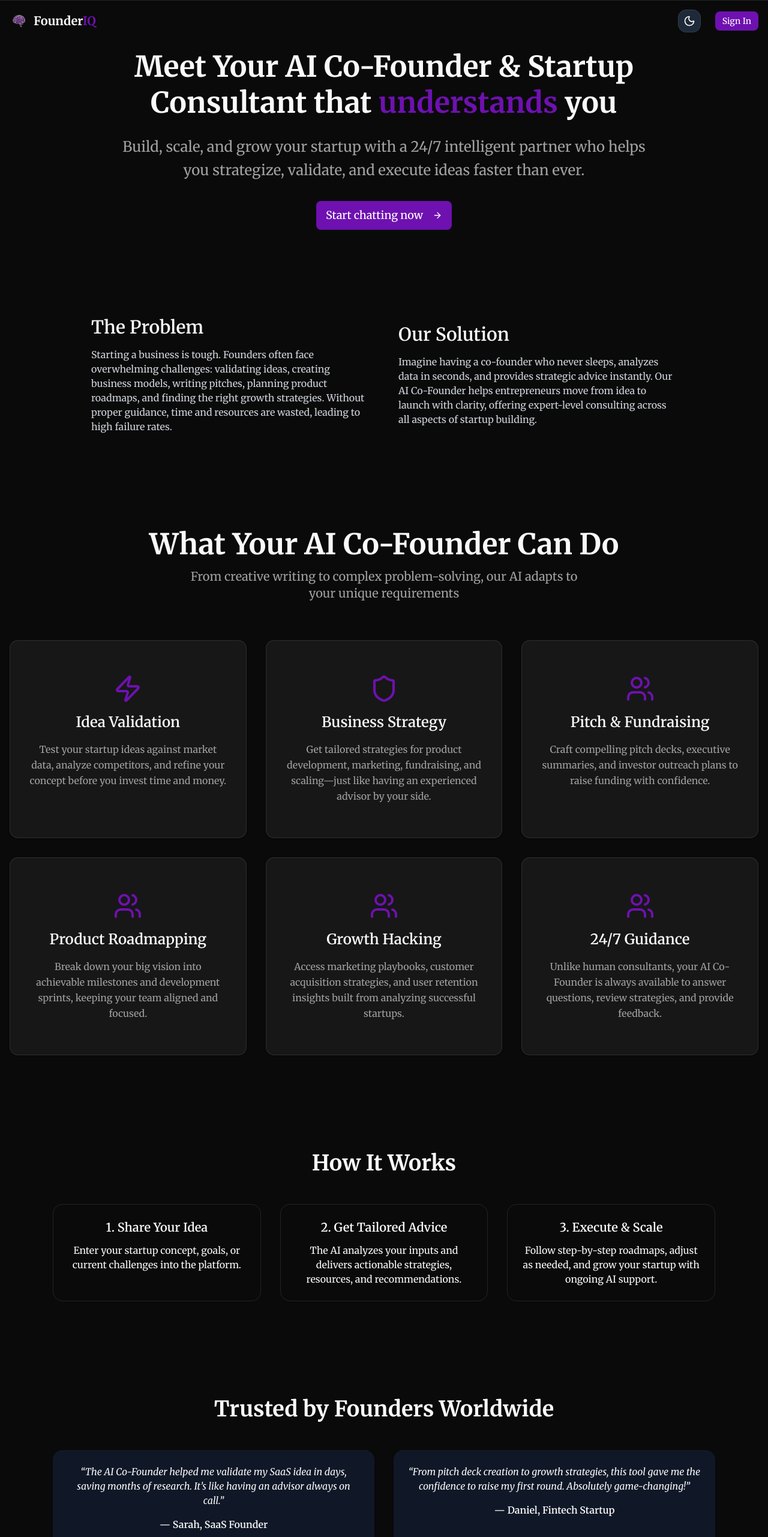
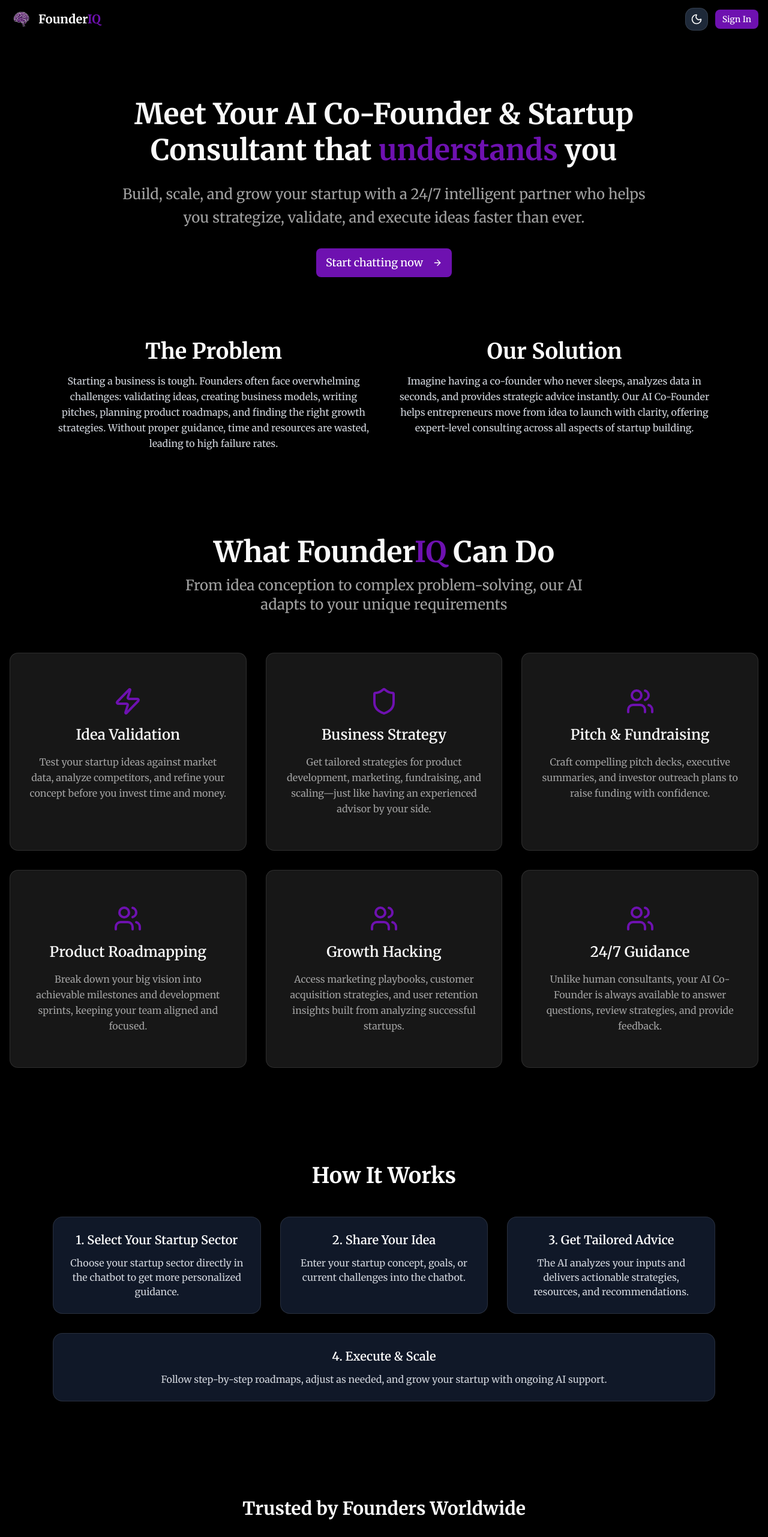
Before and after one commit to khaymanii/FounderIQ, a React (Vite) app: page / in a window 1280 px wide. Shown: the top 2562 px of the page at 60% size. Built offline with nearby package versions, Linux system fonts and the light colour scheme; no server answers.

Commit message:
feat: enhance UI components and improve navigation links across the application

```diff
--- a/src/components/CTASection.tsx
+++ b/src/components/CTASection.tsx
@@ -1,6 +1,7 @@
 import { Card, CardContent } from "@/components/ui/card";
 import { ArrowRight } from "lucide-react";
 import { Button } from "@/components/ui/button";
+import { Link } from "react-router-dom";
 
 function CTASection() {
   return (
@@ -10,10 +11,11 @@
           <h2 className="text-4xl md:text-5xl font-bold mb-6">
             Ready to Build Smarter?
           </h2>
-          <p className="text-xl text-muted-foreground mb-8 max-w-2xl mx-auto">
+          <p className="text-lg md:text-2xl text-muted-foreground mb-8 max-w-2xl mx-auto">
             Don’t go through the startup journey alone. Partner with an AI
             Co-Founder who brings strategy, speed, and clarity to your vision.
           </p>
+          <Link to="/signin">
             <Button
               size="lg"
               className="text-lg px-12 py-6 bg-purple-800 hover:bg-purple-900 text-white cursor-pointer"
@@ -21,6 +23,7 @@
               Get started for free
               <ArrowRight className="ml-2 h-5 w-5" />
             </Button>
+          </Link>
         </CardContent>
       </Card>
     </section>
--- a/src/components/FeatureSection.tsx
+++ b/src/components/FeatureSection.tsx
@@ -7,11 +7,11 @@
     <section id="features" className="container mx-auto px-4 py-20">
       <div className="text-center mb-16">
         <h2 className="text-4xl md:text-5xl font-bold mb-4">
-          What Your AI Co-Founder Can Do
+          What Founder<span className="text-purple-800">IQ</span> Can Do
         </h2>
-        <p className="text-xl text-muted-foreground max-w-2xl mx-auto">
-          From creative writing to complex problem-solving, our AI adapts to
-          your unique requirements
+        <p className="text-lg md:text-2xl text-muted-foreground max-w-2xl mx-auto">
+          From idea conception to complex problem-solving, our AI adapts to your
+          unique requirements
         </p>
       </div>
 
@@ -22,7 +22,7 @@
             <h3 className="text-2xl font-semibold mb-4">Idea Validation</h3>
             <p className="text-muted-foreground leading-relaxed">
               Test your startup ideas against market data, analyze competitors,
-               and refine your concept before you invest time and money.
+              and refine your concept before you invest time and money.
             </p>
           </CardContent>
         </Card>
@@ -33,8 +33,8 @@
             <h3 className="text-2xl font-semibold mb-4">Business Strategy</h3>
             <p className="text-muted-foreground leading-relaxed">
               Get tailored strategies for product development, marketing,
-               fundraising, and scaling—just like having an experienced
-              advisor by your side.
+              fundraising, and scaling—just like having an experienced advisor
+              by your side.
             </p>
           </CardContent>
         </Card>
@@ -61,7 +61,7 @@
           </CardContent>
         </Card>
 
-         <Card className="bg-card border-border">
+        <Card className="bg-card border-border">
           <CardContent className="p-8 text-center">
             <Users className="h-12 w-12 text-purple-800 mx-auto mb-4" />
             <h3 className="text-2xl font-semibold mb-4">Growth Hacking</h3>
@@ -71,7 +71,7 @@
             </p>
           </CardContent>
         </Card>
-          <Card className="bg-card border-border">
+        <Card className="bg-card border-border">
           <CardContent className="p-8 text-center">
             <Users className="h-12 w-12 text-purple-800 mx-auto mb-4" />
             <h3 className="text-2xl font-semibold mb-4">24/7 Guidance</h3>
@@ -81,7 +81,6 @@
             </p>
           </CardContent>
         </Card>
-
       </div>
     </section>
   );
--- a/src/components/Footer.tsx
+++ b/src/components/Footer.tsx
@@ -12,7 +12,7 @@
                 Founder<span className="text-purple-800">IQ</span>
               </span>
             </div>
-            <p className="text-muted-foreground">
+            <p className="text-lg md:text-2xl text-muted-foreground">
               The most advanced AI assistant for modern professionals.
             </p>
           </div>
--- a/src/components/HeroSection.tsx
+++ b/src/components/HeroSection.tsx
@@ -4,13 +4,13 @@
 
 export default function HeroSection() {
   return (
-    <section className="container mx-auto px-4 py-20 text-center">
+    <section className="container mx-auto px-4 lg:pt-40 pt-30 pb-10 text-center">
       <div className="max-w-4xl mx-auto">
-        <h1 className="text-5xl md:text-5xl font-bold mb-6 leading-tight">
+        <h1 className="text-4xl md:text-5xl font-bold mb-6 leading-tight">
           Meet Your AI Co-Founder & Startup Consultant that
           <span className="text-purple-800"> understands</span> you
         </h1>
-        <p className="text-xl md:text-2xl text-muted-foreground mb-8 leading-relaxed">
+        <p className="text-lg md:text-2xl text-muted-foreground mb-8 leading-relaxed">
           Build, scale, and grow your startup with a 24/7 intelligent partner
           who helps you strategize, validate, and execute ideas faster than
           ever.
--- a/src/components/HowItWorks.tsx
+++ b/src/components/HowItWorks.tsx
@@ -1,33 +1,59 @@
+export default function HowItWorks() {
+  return (
+    <section className="w-full bg-white dark:bg-black">
+      <div className="max-w-6xl mx-auto px-6 py-20 text-center">
+        {/* Title */}
+        <h2 className="text-3xl sm:text-4xl font-bold mb-12 text-gray-900 dark:text-white">
+          How It Works
+        </h2>
 
-export default function HowItWorks () {
-    return (
-        <div className="">
-            <section className="max-w-6xl mx-auto px-6 py-20 text-center">
-               <h2 className="text-4xl font-bold mb-12">How It Works</h2>
-                <div className="grid md:grid-cols-3 gap-8">
-                  <div className="p-6 border rounded-2xl">
-                    <h3 className="text-xl font-semibold mb-3">1. Share Your Idea</h3>
-                    <p>
-                     Enter your startup concept, goals, or current challenges into the
-                     platform.
+        {/* Steps Grid */}
+        <div className="grid grid-cols-1 md:grid-cols-3 gap-8">
+          {/* Step 1 */}
+          <div className="p-6 border rounded-2xl bg-white dark:bg-gray-900 shadow-sm">
+            <h3 className="text-lg sm:text-xl font-semibold mb-3 text-gray-900 dark:text-white">
+              1. Select Your Startup Sector
+            </h3>
+            <p className="text-gray-600 dark:text-gray-300">
+              Choose your startup sector directly in the chatbot to get more
+              personalized guidance.
             </p>
           </div>
-                  <div className="p-6 border rounded-2xl">
-                    <h3 className="text-xl font-semibold mb-3">2. Get Tailored Advice</h3>
-                       <p>
+
+          {/* Step 2 */}
+          <div className="p-6 border rounded-2xl bg-white dark:bg-gray-900 shadow-sm">
+            <h3 className="text-lg sm:text-xl font-semibold mb-3 text-gray-900 dark:text-white">
+              2. Share Your Idea
+            </h3>
+            <p className="text-gray-600 dark:text-gray-300">
+              Enter your startup concept, goals, or current challenges into the
+              chatbot.
+            </p>
+          </div>
+
+          {/* Step 3 */}
+          <div className="p-6 border rounded-2xl bg-white dark:bg-gray-900 shadow-sm">
+            <h3 className="text-lg sm:text-xl font-semibold mb-3 text-gray-900 dark:text-white">
+              3. Get Tailored Advice
+            </h3>
+            <p className="text-gray-600 dark:text-gray-300">
               The AI analyzes your inputs and delivers actionable strategies,
               resources, and recommendations.
             </p>
           </div>
-                    <div className="p-6 border rounded-2xl">
-                     <h3 className="text-xl font-semibold mb-3">3. Execute & Scale</h3>
-                     <p>
+
+          {/* Step 4 */}
+          <div className="p-6 border rounded-2xl bg-white dark:bg-gray-900 shadow-sm md:col-span-3">
+            <h3 className="text-lg sm:text-xl font-semibold mb-3 text-gray-900 dark:text-white">
+              4. Execute & Scale
+            </h3>
+            <p className="text-gray-600 dark:text-gray-300">
               Follow step-by-step roadmaps, adjust as needed, and grow your
               startup with ongoing AI support.
             </p>
           </div>
         </div>
+      </div>
     </section>
-              </div>
-    )
+  );
 }
--- a/src/components/NavBar.tsx
+++ b/src/components/NavBar.tsx
@@ -1,20 +1,24 @@
 import { Link } from "react-router-dom";
 import { Button } from "./ui/button";
 import Logo from "@/assets/logo.png";
-import ThemeButton from "./ThemeButton"
+import ThemeButton from "./ThemeButton";
 
 export default function NavBar() {
-
   return (
-    <header className="border-b border-border">
-      <div className="container mx-auto px-4 py-4 flex items-center justify-between fixed bg-blend-darken">
+    <header className="w-full fixed top-0 left-0 z-50 shadow-md bg-black">
+      <div className="container mx-auto px-4 py-3 flex items-center justify-between">
+        {/* Logo + Brand */}
         <div className="flex items-center space-x-2">
-          <img src={Logo} className="h-8 w-8 text-primary" />
-          <span className="text-xl font-bold">
+          <Link to="/">
+            <img src={Logo} alt="FounderIQ Logo" className="h-10 w-10" />
+          </Link>
+          <span className="text-lg md:text-xl font-bold text-white hidden md:inline-block">
             Founder<span className="text-purple-800">IQ</span>
           </span>
         </div>
-        <nav className="md:flex items-center space-x-6">
+
+        {/* Right Section */}
+        <nav className="flex items-center space-x-3">
           <ThemeButton />
           <Link to="/signin">
             <Button
--- a/src/components/Problem.tsx
+++ b/src/components/Problem.tsx
@@ -1,12 +1,13 @@
-
-export default function problem () {
+export default function Problem() {
   return (
-        <div className="">
-
-            <section className="max-w-5xl mx-auto px-6 py-16 grid md:grid-cols-2 gap-12 items-center">
+    <section className="w-full bg-white dark:bg-black">
+      <div className="max-w-6xl mx-auto px-4 sm:px-6 lg:px-8 py-16 grid grid-cols-1 md:grid-cols-2 gap-12 items-start text-center">
+        {/* Problem */}
         <div>
-               <h2 className="text-3xl font-semibold mb-4">The Problem</h2>
-                 <p className="text-gray-600 dark:text-gray-300 mb-4">
+          <h2 className="text-2xl sm:text-3xl lg:text-4xl font-bold mb-4 text-gray-900 dark:text-white">
+            The Problem
+          </h2>
+          <p className="text-gray-600 dark:text-gray-300 leading-relaxed">
             Starting a business is tough. Founders often face overwhelming
             challenges: validating ideas, creating business models, writing
             pitches, planning product roadmaps, and finding the right growth
@@ -14,16 +15,20 @@
             leading to high failure rates.
           </p>
         </div>
+
+        {/* Solution */}
         <div>
-                   <h2 className="text-3xl font-semibold mb-4">Our Solution</h2>
-                    <p className="text-gray-600 dark:text-gray-300 mb-4">
+          <h2 className="text-2xl sm:text-3xl lg:text-4xl font-bold mb-4 text-gray-900 dark:text-white">
+            Our Solution
+          </h2>
+          <p className="text-gray-600 dark:text-gray-300 leading-relaxed">
             Imagine having a co-founder who never sleeps, analyzes data in
             seconds, and provides strategic advice instantly. Our AI Co-Founder
             helps entrepreneurs move from idea to launch with clarity, offering
             expert-level consulting across all aspects of startup building.
           </p>
         </div>
+      </div>
     </section>
-        </div>
-    )
+  );
 }
--- a/src/components/Testimonials.tsx
+++ b/src/components/Testimonials.tsx
@@ -1,30 +1,27 @@
-
-
 export default function Testimonials() {
-
-     return  (
+  return (
     <div className="py-20">
       <div className="max-w-6xl mx-auto px-6 text-center">
-              <h2 className="text-4xl font-bold mb-12">Trusted by Founders Worldwide</h2>
+        <h2 className="text-3xl font-bold mb-12">
+          Trusted by Founders Worldwide
+        </h2>
         <div className="grid md:grid-cols-2 gap-8">
           <div className="p-6 bg-white dark:bg-gray-900 rounded-2xl shadow">
             <p className="italic mb-4">
-                 “The AI Co-Founder helped me validate my SaaS idea in days,
-                  saving months of research. It’s like having an advisor always on
-                  call.”
+              “The AI Co-Founder helped me validate my SaaS idea in days, saving
+              months of research. It’s like having an advisor always on call.”
             </p>
             <h4 className="font-semibold">— Sarah, SaaS Founder</h4>
           </div>
           <div className="p-6 bg-white dark:bg-gray-900 rounded-2xl shadow">
             <p className="italic mb-4">
-                       “From pitch deck creation to growth strategies, this tool gave
-                        me the confidence to raise my first round. Absolutely
-                        game-changing!”
+              “From pitch deck creation to growth strategies, this tool gave me
+              the confidence to raise my first round. Absolutely game-changing!”
             </p>
             <h4 className="font-semibold">— Daniel, Fintech Startup</h4>
           </div>
         </div>
       </div>
     </div>
-     )
+  );
 }
--- a/src/pages/Home.tsx
+++ b/src/pages/Home.tsx
@@ -9,7 +9,7 @@
 
 export default function Home() {
   return (
-    <div className="dark min-h-screen bg-background text-foreground">
+    <div className="dark min-h-screen bg-black text-foreground">
       <NavBar />
       <HeroSection />
       <Problem />
```
Lines whose indentation alone changed are shown as unchanged.
